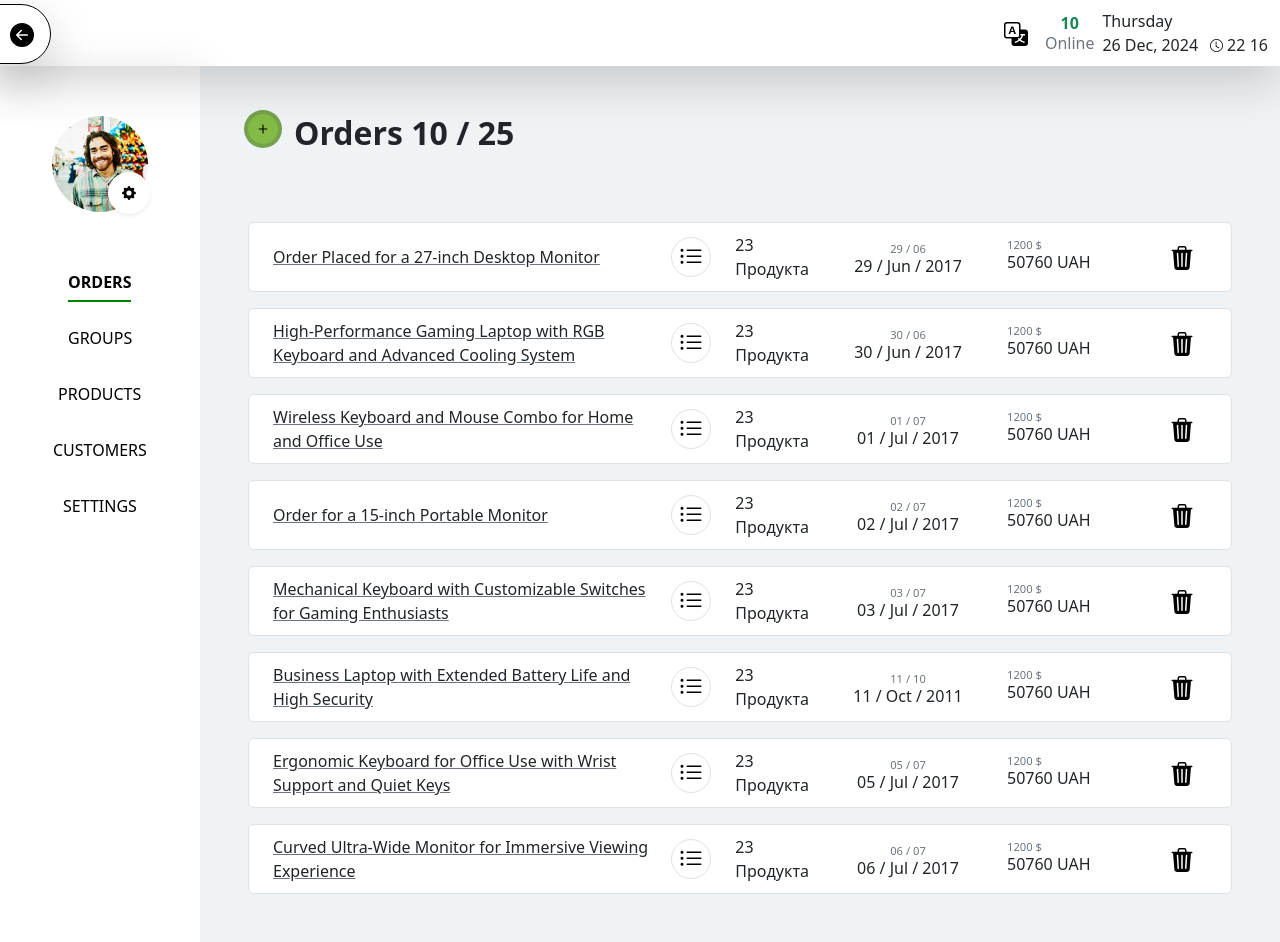
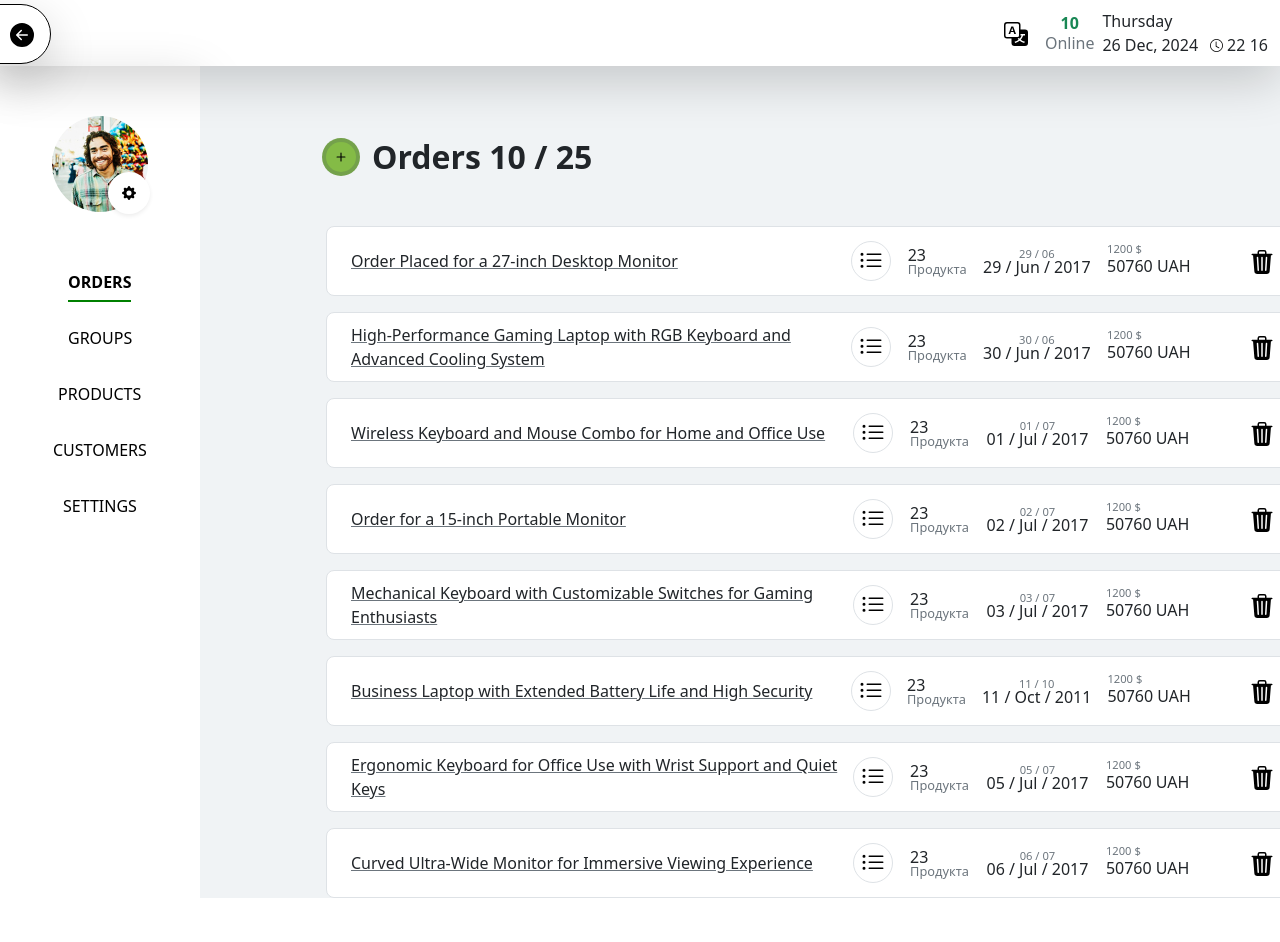
Before and after one commit to ZUBOV-ILLIA/orderly, a Next.js app: page /en/orders in a window 1280 px wide. After the commit the page ends 898 px from the top, so only its background shows below. Built offline with nearby package versions, Linux system fonts and the light colour scheme.

Commit message:
products page, orders page

```diff
--- a/app/[locale]/orders/page.tsx
+++ b/app/[locale]/orders/page.tsx
@@ -7,28 +7,25 @@ import "@/styles/_orders.scss";
 import orders from "@/api/orders.json";
 import React, { useState } from "react";
 import { Plus, X } from "react-bootstrap-icons";
+import OrderPageProductCard from "@/components/OrderPageProductCard";
 import products from "@/api/products.json";
-import ProductCard from "@/components/ProductCard";
 
 export default function OrdersPage() {
   const t = useTranslations();
   const [orderIsOpen, setOrderIsOpen] = useState(false);
 
   return (
-    <div className="orders py-5 px-4 px-md-5 flex-grow-1 overflow-hidden">
+    <div className="orders">
       <div className="d-md-flex align-items-center">
-        <h2 className="me-4 d-flex fw-bolder text-nowrap animate__animated animate__backInLeft animate__faster">
-          <div
-            className="orders__add-order-btn me-3 position-relative d-flex align-items-center justify-content-center bg-success rounded-circle"
-            role="button"
-          >
+        <h2 className="me-4 d-flex align-items-center fw-bolder text-nowrap animate__animated animate__backInLeft animate__faster">
+          <div className="orders__add-order-btn me-3 bg-success" role="button">
             <Plus className="text-white" size={18} />
           </div>
           {t("orders")} 10 / 25
         </h2>
       </div>
 
-      <div className="orders__list d-flex">
+      <div className="orders__list">
         <div className="d-flex flex-column gap-3">
           {orders.map((order) => (
             <OrderCard
@@ -41,7 +38,7 @@ export default function OrdersPage() {
         </div>
 
         {orderIsOpen && (
-          <div className="orders__prod-side d-flex ps-3 flex-grow-1 animate__animated animate__backInRight animate__faster">
+          <div className="orders__prod-side animate__animated animate__backInRight animate__faster">
             <div
               className="custom-modal__close position-absolute top-0 start-100 d-flex align-items-center justify-content-center bg-white rounded-circle shadow z-1"
               role="button"
@@ -50,23 +47,25 @@ export default function OrdersPage() {
               <X className="text-secondary" size={20} />
             </div>
 
-            <div className="p-4 h-100 position-relative border rounded-2 bg-white overflow-hidden">
+            <div className="w-100 position-relative border rounded-2 bg-white overflow-hidden">
+              <div className="orders__prod-side-head">
                 <h3 className="mb-4">
                   Длинное предлинное длиннючее длинючее название прихода
                 </h3>
-              <div className="mb-3 d-flex align-items-center gap-2 text-success">
+                <div className=" d-flex align-items-center gap-2 text-success">
                   <div
-                  className="orders__add-product-btn d-flex align-items-center justify-content-center bg-success rounded-circle"
+                    className="orders__add-product-btn bg-success"
                     role="button"
                   >
                     <Plus className="text-white" size={18} />
                   </div>
                   Добавить продукт
                 </div>
+              </div>
 
-              <div className="orders__prod-list d-flex flex-column">
-                {products.slice(0, 10).map((product) => (
-                  <ProductCard key={product.id} p={product} orderList />
+              <div className="orders__prod-list overflow-x-auto">
+                {products.slice(0, 4).map((product) => (
+                  <OrderPageProductCard key={product.id} p={product} />
                 ))}
               </div>
             </div>
--- a/app/[locale]/products/page.tsx
+++ b/app/[locale]/products/page.tsx
@@ -12,9 +12,9 @@ export default async function ProductsPage() {
   const productTypes = [...new Set(products.map((product) => product.type))];
 
   return (
-    <div className="products py-5 px-4 px-md-5 flex-grow-1 overflow-hidden">
+    <div className="products">
       <div className="d-md-flex align-items-center">
-        <h2 className="mb-3 me-4 mb-md-0 fw-bolder text-nowrap animate__animated animate__backInLeft animate__faster">
+        <h2 className="products__title mb-3 me-4 mb-md-0 fw-bolder text-nowrap animate__animated animate__backInLeft animate__faster">
           {t("products")} 10 / 25
         </h2>
 
--- a/components/OrderCard.tsx
+++ b/components/OrderCard.tsx
@@ -6,7 +6,7 @@ import { formatDate } from "@/utils/helpers";
 import { useLocale } from "next-intl";
 import { ListUl, Trash3Fill } from "react-bootstrap-icons";
 import CustomModal from "@/components/CustomModal";
-import { useState } from "react";
+import { useEffect, useState } from "react";
 import { toast } from "react-toastify";
 
 export default function OrderCard({
@@ -20,8 +20,21 @@ export default function OrderCard({
 }) {
   const t = useTranslations();
   const locale = useLocale();
+  const [modalIsOpen, setModalIsOpen] = useState(false);
 
-  const [modalIsOpen, setModalIsOpen] = useState(false);
+  useEffect(() => {
+    function handleKeyDown() {
+      window.onkeydown = (e: KeyboardEvent) => {
+        if (e.key == "Escape") {
+          setOrderIsOpen(false);
+        }
+      };
+    }
+
+    window.addEventListener("keydown", handleKeyDown);
+
+    return () => window.removeEventListener("keydown", handleKeyDown);
+  }, [setOrderIsOpen]);
 
   function handleCloseModal() {
     setModalIsOpen(false);
@@ -56,47 +69,40 @@ export default function OrderCard({
 
   return (
     <div
-      className={`order-card ${orderIsOpen ? "order-card--is-open" : ""} px-4 d-flex align-items-center bg-white border rounded-2`}
+      className={`order-card ${orderIsOpen ? "order-card--is-open" : ""} border`}
       role="button"
       onClick={() => setOrderIsOpen(true)}
     >
-      {/* name */}
-      <div className="pe-3 d-flex align-items-center flex-grow-1">
+      <div className="order-card__name-wrap">
         <p className="order-card__name">{o.title}</p>
       </div>
 
-      <span
-        className="order-card__menu-btn me-4 d-flex align-items-center justify-content-center flex-shrink-0 border rounded-circle"
-        role="button"
-      >
+      <span className="order-card__menu-btn border" role="button">
         <ListUl className="text-secondary" size={24} />
       </span>
 
-      {/* quantity */}
-      <div className="order-card__prod-quantity me-4 d-flex flex-column justify-content-center flex-shrink-0">
+      <div className="order-card__prod-quantity">
         <span>23</span>
         <span>Продукта</span>
       </div>
 
-      {/* date */}
-      <div className="order-card__date me-4 d-flex flex-column justify-content-center align-items-center flex-shrink-0">
-        <span className="order-card__date-short align-self-center">
+      <div className="order-card__date">
+        <span className="order-card__date-short">
           {formatDate(o.date).slice(0, 7)}
         </span>
-        <span className="lh-1 text-nowrap">{formatDate(o.date, locale)}</span>
+        <span className="text-nowrap">{formatDate(o.date, locale)}</span>
       </div>
 
-      {/* price */}
-      <div className="order-card__price pb-2 d-flex flex-column justify-content-center flex-shrink-0">
+      <div className="order-card__price">
         {o.price.map((el, i) => (
-          <span key={`${o.id}-${el.symbol}`} className="text-nowrap">
+          <span key={`${o.id}-${el.symbol}`}>
             {el.value} {i == 0 ? "$" : el.symbol}
           </span>
         ))}
       </div>
 
       <span
-        className="order-card__delete btn flex-shrink-0"
+        className="order-card__delete btn"
         role="button"
         onClick={handleOpenModal}
       >
@@ -105,10 +111,9 @@ export default function OrderCard({
 
       <CustomModal isOpen={modalIsOpen} onClose={handleCloseModal}>
         <div>
-          <h3 className="p-4 border-bottom">{t("sureToDeleteProduct")}</h3>
+          <h3 className="p-4 border-bottom">{t("sureToDeleteOrder")}</h3>
 
-          <div className="mx-4 order-card px-4 d-flex align-items-center bg-white">
-            {/* name */}
+          <div className="order-card px-4 w-100 d-flex align-items-center rounded-0 bg-white">
             <p className="order-card__name me-4 d-flex align-items-center justify-content-center">
               {o.title}
             </p>
--- /dev/null
+++ b/components/OrderPageProductCard.tsx
@@ -0,0 +1,107 @@
+"use client";
+
+import Image from "next/image";
+import "@/styles/_product-card.scss";
+import { useTranslations } from "next-intl";
+import { Trash3Fill } from "react-bootstrap-icons";
+import CustomModal from "@/components/CustomModal";
+import { useState } from "react";
+import { toast } from "react-toastify";
+
+export default function OrderPageProductCard({
+  p,
+}: {
+  p: Product;
+  orderList?: boolean;
+}) {
+  const t = useTranslations();
+
+  const [modalIsOpen, setModalIsOpen] = useState(false);
+
+  function handleCloseModal() {
+    setModalIsOpen(false);
+  }
+
+  function handleDeleteProduct() {
+    toast.success(
+      <div className="text-success">
+        <span>The product</span>{" "}
+        <p className="p-2 text-secondary">${p.title}</p>
+        <span>has been removed from --current-- order !</span>
+      </div>,
+      {
+        position: "top-right",
+        autoClose: 5000,
+        hideProgressBar: false,
+        closeOnClick: false,
+        pauseOnHover: true,
+        draggable: true,
+        progress: undefined,
+        theme: "light",
+      }
+    );
+
+    handleCloseModal();
+  }
+
+  return (
+    <div className="prod-card px-4 border-top">
+      <span className="prod-card__status-dot ms-3 me-4 bg-success" />
+      <Image src={p.photo} alt={p.title} height={70} width={70} />
+
+      <div className="prod-card__name-wrap px-3" role="button">
+        <p className="prod-card__name">{p.title}</p>
+        <p className="text-secondary">{p.serialNumber}</p>
+      </div>
+
+      <span className="prod-card__status text-success">Свободен</span>
+
+      <span
+        className="prod-card__delete btn"
+        role="button"
+        onClick={() => setModalIsOpen(true)}
+      >
+        <Trash3Fill className="text-secondary" size={24} />
+      </span>
+
+      <CustomModal isOpen={modalIsOpen} onClose={handleCloseModal}>
+        <div>
+          <h3 className="p-4 border-bottom">{t("sureToDeleteProduct")}</h3>
+
+          <div className="prod-card px-4">
+            <span className="prod-card__status-dot ms-2 me-3 position-relative bg-success rounded-circle" />
+
+            <Image
+              src={p.photo}
+              className="ms-1 me-3"
+              alt={p.title}
+              height={70}
+              width={70}
+            />
+
+            <div className="prod-card__name-wrap me-4">
+              <p className="prod-card__name">{p.title}</p>
+              <p className="text-secondary">{p.serialNumber}</p>
+            </div>
+          </div>
+
+          <div className="p-4 d-flex justify-content-end gap-2 bg-success">
+            <button
+              className="btn text-white rounded-5"
+              onClick={handleCloseModal}
+            >
+              {t("cancel")}
+            </button>
+            <button
+              className="btn px-4 d-flex align-items-center gap-2 bg-white text-danger rounded-5 shadow"
+              onClick={handleDeleteProduct}
+            >
+              <Trash3Fill className="text-danger" size={12} />
+              {t("delete")}
+            </button>
+          </div>
+        </div>
+      </CustomModal>
+    </div>
+  );
+}
--- a/styles/_order-card.scss
+++ b/styles/_order-card.scss
@@ -1,37 +1,54 @@
 .order-card {
+  width: 100%;
+  padding: 0 24px;
   height: 70px;
-  min-width: 100%;
-  max-width: 100%;
+  display: flex;
+  align-items: center;
+  justify-content: space-between;
+  background-color: white;
+  border-radius: 8px;
+  transition: box-shadow .3s;
 
   &--is-open {
-    .order-card__name, .order-card__price, .order-card__delete {
+    .order-card__name-wrap, .order-card__price, .order-card__delete {
       padding: 0;
-      margin: 0;
-      max-width: 0;
-      min-width: 0;
+      width: 0;
       opacity: 0;
-      visibility: hidden;
     }
   }
 
   &:hover {
-    box-shadow: 0 1rem 3rem #0000002d;
+    box-shadow: 0 0 5px 5px #0000002d;
+  }
+
+  &__name-wrap {
+    width: 500px;
+    max-width: 500px;
+    display: flex;
+    align-items: center;
+    flex-grow: 1;
+    overflow: hidden;
+    transition: .3s;
   }
 
   &__name {
-    min-width: 150px;
-    max-width: 650px;
+
     display: -webkit-box;
     text-decoration: underline #6c757d;
     -webkit-box-orient: vertical;
     -webkit-line-clamp: 2;
-    overflow: hidden;
-    transition: margin, padding, max-width .3s;
   }
 
   &__menu-btn {
+    margin-right: 16px;
     height: 40px;
-    min-width: 40px;
+    width: 40px;
+    display: flex;
+    align-items: center;
+    justify-content: center;
+    flex-shrink: 0;
+    border-radius: 100%;
+
     transition: border-color .3s;
 
     &:hover {
@@ -39,11 +56,29 @@
     }
   }
 
+  &__prod-quantity {
+    margin-right: 16px;
+    display: flex;
+    flex-direction: column;
+    justify-content: center;
+    flex-shrink: 0;
+    line-height: 1;
+
+    & :last-child {
+      font-size: .8rem;
+      color: #6c757d;
+    }
+  }
+
   &__price {
-    min-width: 150px;
-    max-width: 150px;
+    padding-bottom: 8px;
+    width: 130px;
+    display: flex;
+    flex-direction: column;
+    justify-content: center;
+    flex-shrink: 0;
     overflow: hidden;
-    transition: margin, padding, max-width .3s;
+    transition: .3s;
 
     & :first-child {
       font-size: .7rem;
@@ -55,8 +90,14 @@
   }
 
   &__date {
-    min-width: 150px;
-    max-width: 150px;
+    margin-right: 16px;
+    display: flex;
+    flex-direction: column;
+    justify-content: center;
+    align-items: center;
+    flex-shrink: 0;
+    line-height: 1;
+    text-wrap: nowrap;
   }
 
   &__date-short {
@@ -65,10 +106,10 @@
   }
 
   &__delete {
-    min-width: 50px;
-    max-width: 50px;
+    width: 50px;
     overflow: hidden;
-    transition: margin, padding, max-width .3s;
+    flex-shrink: 0;
+    transition: .3s;
 
     &:hover {
       border-color: black;
--- a/styles/_orders.scss
+++ b/styles/_orders.scss
@@ -1,9 +1,17 @@
 .orders {
+  padding: 72px 16px 0 126px;
+  flex-grow: 1;
   background-color: #F0F3F5;
+  overflow: hidden;
 
   &__add-order-btn {
     height: 30px;
     width: 30px;
+    position: relative;
+    display: flex;
+    align-items: center;
+    justify-content: center;
+    border-radius: 100%;
 
     &::after {
       content: "";
@@ -19,25 +27,52 @@
   }
 
   &__list {
-    padding-top: 70px;
+    padding-top: 50px;
+    display: flex;
+    align-items: start;
   }
 
   &__prod-side {
+    display: flex;
+    padding-left: 16px;
+  }
 
+  &__prod-side-head {
+    padding: 40px 40px 12px;
   }
 
   &__add-product-btn {
     height: 20px;
     width: 20px;
+    display: flex;
+    align-items: center;
+    justify-content: center;
+    border-radius: 100%;
   }
 
   &__prod-list {
-    max-width: 100%;
+    padding: 16px 0;
   }
 
   .prod-card {
+    width: calc(.0001% + 1000px);
+
+    &__name {
+      width: 100%;
+    }
+
+    &__status {
+      margin-left: auto;
+    }
     &:hover {
-      border-bottom: 1px solid #dee2e6;
+      box-shadow: inset 0 0 5px 5px #0000002d;
     }
   }
 }
+
+.lll {
+  overflow-x: scroll;
+}
+ .www {
+   width: calc(.01% + 2600px);
+}
--- a/styles/_product-card.scss
+++ b/styles/_product-card.scss
@@ -1,15 +1,26 @@
 .prod-card {
   height: 70px;
-  min-width: max-content;
+  display: flex;
+  align-items: center;
+  justify-content: space-between;
+  background-color: white;
+  transition: box-shadow .3s;
 
   &:hover {
-    box-shadow: 0 1rem 3rem #0000002d;
+    box-shadow: 0 0 5px 5px #0000002d;
   }
 
   &__status-dot {
     height: 12px;
     width: 12px;
     flex-shrink: 0;
+    border-radius: 100%;
+  }
+
+  &__name-wrap {
+    display: flex;
+    flex-direction: column;
+    justify-content: center;
   }
 
   &__name {
@@ -23,10 +34,20 @@
 
   &__status {
     width: 100px;
+    text-align: center;
   }
 
   &__guarantee {
+    display: flex;
+    flex-direction: column;
+    justify-content: center;
     width: 140px;
+  }
+
+  &__guarantee-dates {
+    display: flex;
+    justify-content: space-between;
+    gap: 8px;
   }
 
   &__condition {
@@ -35,6 +56,9 @@
 
   &__price {
     width: 130px;
+    display: flex;
+    flex-direction: column;
+    justify-content: center;
 
     & :first-child {
       font-size: .7rem;
@@ -60,6 +84,10 @@
 
   &__date {
     width: 130px;
+    display: flex;
+    flex-direction: column;
+    align-items: center;
+    justify-content: center;
   }
 
   &__date-short {
@@ -75,5 +103,15 @@
 }
 
 .custom-modal .prod-card {
-  min-width: auto;
+  min-height: 70px;
+  height: auto;
+
+  &:hover {
+    box-shadow: none;
+  }
+
+  &__name {
+    width: 100%;
+    -webkit-line-clamp: none;
+  }
 }
```
Also changed, not shown: components/ProductCard.tsx (+19 -33 lines), styles/_products.scss (+9 -1 lines). Lines whose indentation alone changed are shown as unchanged.
